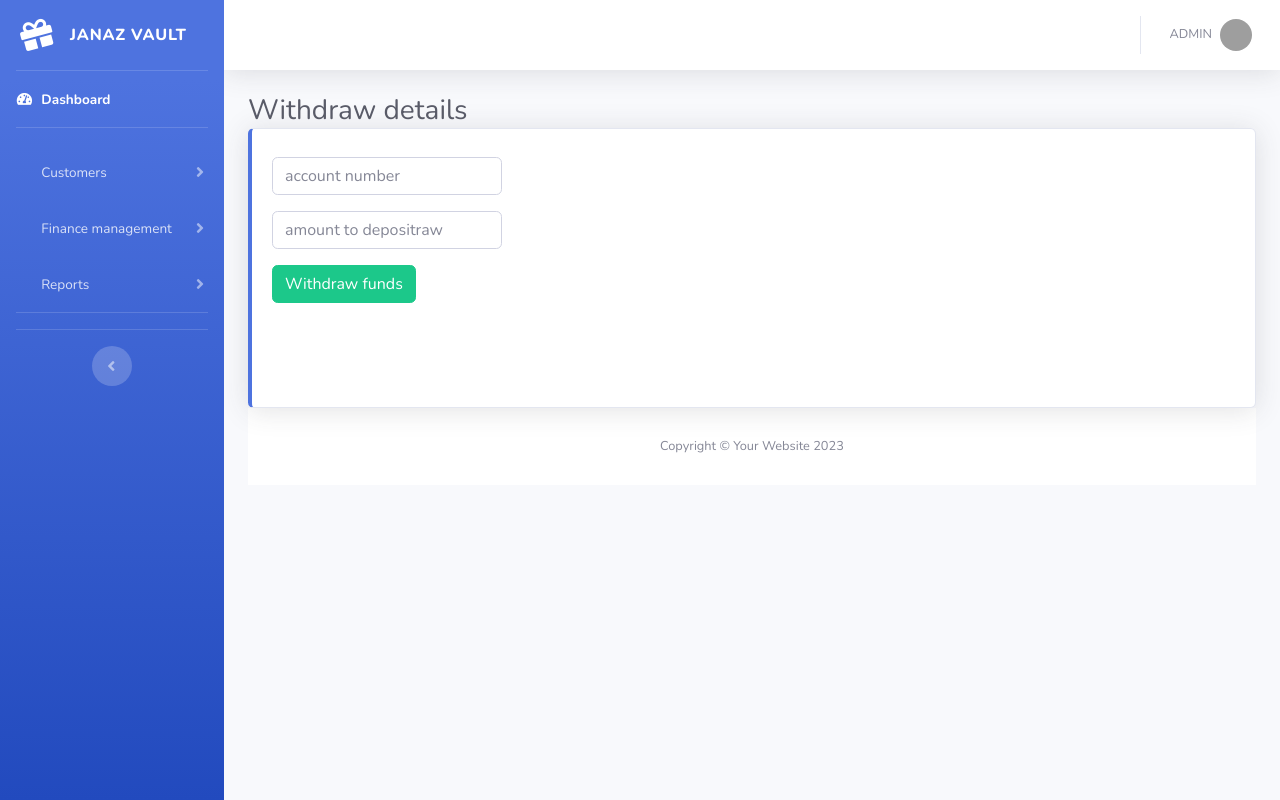
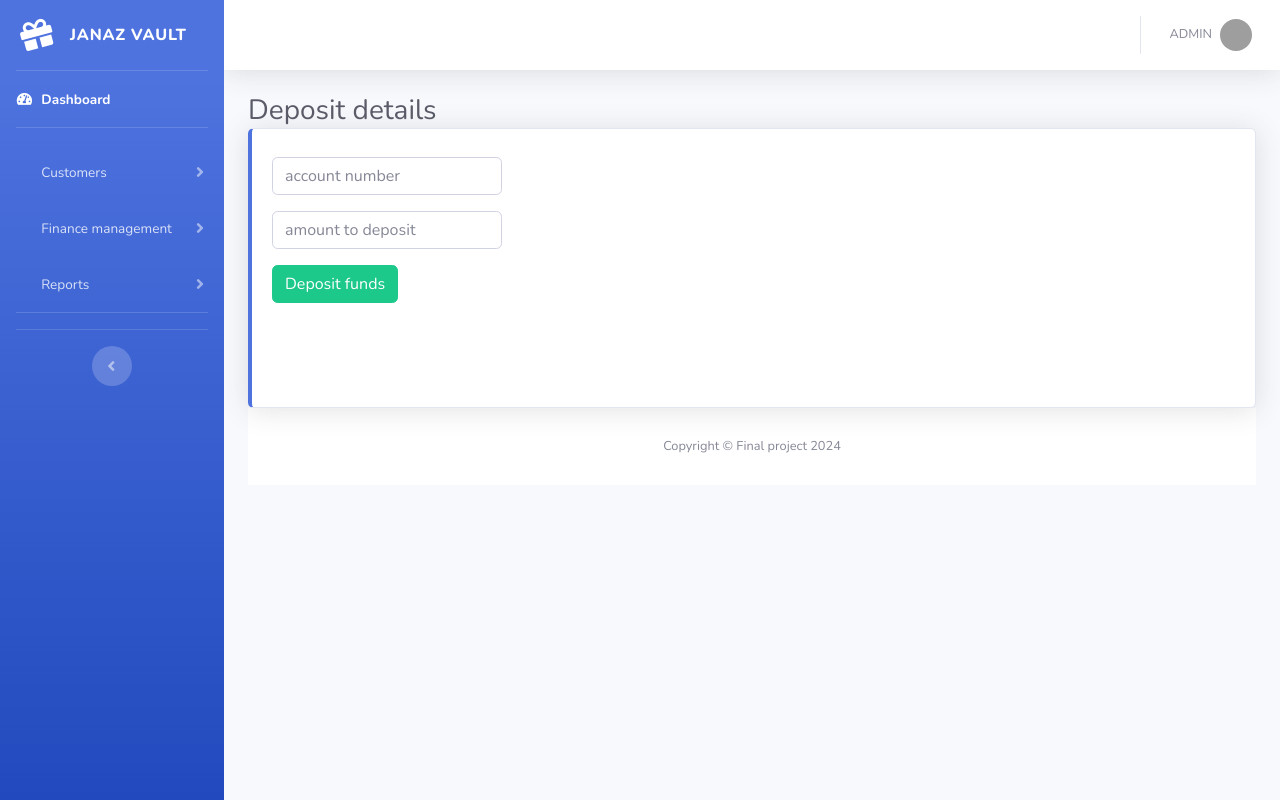
Before and after one commit to ndereya/villagebankApp, a PHP site: page /depositform.php in a window 1280 px wide. Run offline with PHP 8.4, Linux system fonts and the light colour scheme; grey boxes are pictures that could not be loaded.

Commit message:
monday changes

```diff
--- a/depositform.php
+++ b/depositform.php
@@ -7,7 +7,7 @@ include('includes/navbar.php');
 
   <!-- Page Heading -->
   <div class="d-sm-flex align-items-center justify-content-between mb-8">
-    <h3 class="h3 mb-0 text-gray-800 text-center">Withdraw details</h3>
+    <h3 class="h3 mb-0 text-gray-800 text-center">Deposit details</h3>
 
   </div>
 
@@ -23,11 +23,11 @@ include('includes/navbar.php');
                 <input type="text"name="account_number" placeholder="account number" class="form-control">
             </div>
             <div class="form-group">
-                <input type="number" name="deposit_amount" placeholder="amount to depositraw";
+                <input type="number" name="deposit_amount" placeholder="amount to deposit";
 class="form-control">
             </div>
             </div>
-            <button class="btn btn-success">Withdraw funds</button>
+            <button class="btn btn-success">Deposit funds</button>
         </div>
 </form>
 
--- a/includes/footer.php
+++ b/includes/footer.php
@@ -3,7 +3,7 @@
       <footer class="sticky-footer bg-white">
         <div class="container my-auto">
           <div class="copyright text-center my-auto">
-            <span>Copyright &copy; Your Website 2023</span>
+            <span>Copyright &copy; Final project 2024</span>
           </div>
         </div>
       </footer>
--- a/index.php
+++ b/index.php
@@ -164,7 +164,7 @@ $conn->close();
 include('includes/dbconfig.php');
 
 // Fetch transactions from the database
-$transactions_query = "SELECT * FROM transactions WHERE transaction_type = 'Deposit' OR transaction_type = 'Withdrawal' ORDER BY transaction_date DESC";
+$transactions_query = "SELECT * FROM transactions WHERE transaction_type = 'Deposit' OR transaction_type = 'Withdrawal'";
 $transactions_result = $conn->query($transactions_query);
 
 // Check if there are transactions
--- a/process_withdral.php
+++ b/process_withdral.php
@@ -44,7 +44,7 @@ if ($_SERVER["REQUEST_METHOD"] == "POST") {
             $insert_charge_query = "INSERT INTO transactions (account_number, transaction_date, amount, transaction_type) VALUES ('$account_number', '$charge_date', '$charge_amount', '$charge_type')";
             $conn->query($insert_charge_query);
 
-            echo "Withdrawal successful. New balance: $new_balance";
+            header("Location:index.php");
         } else {
             echo "Insufficient funds.";
         }
```
Also changed, not shown: process_deposits.php (+20 -8 lines).
